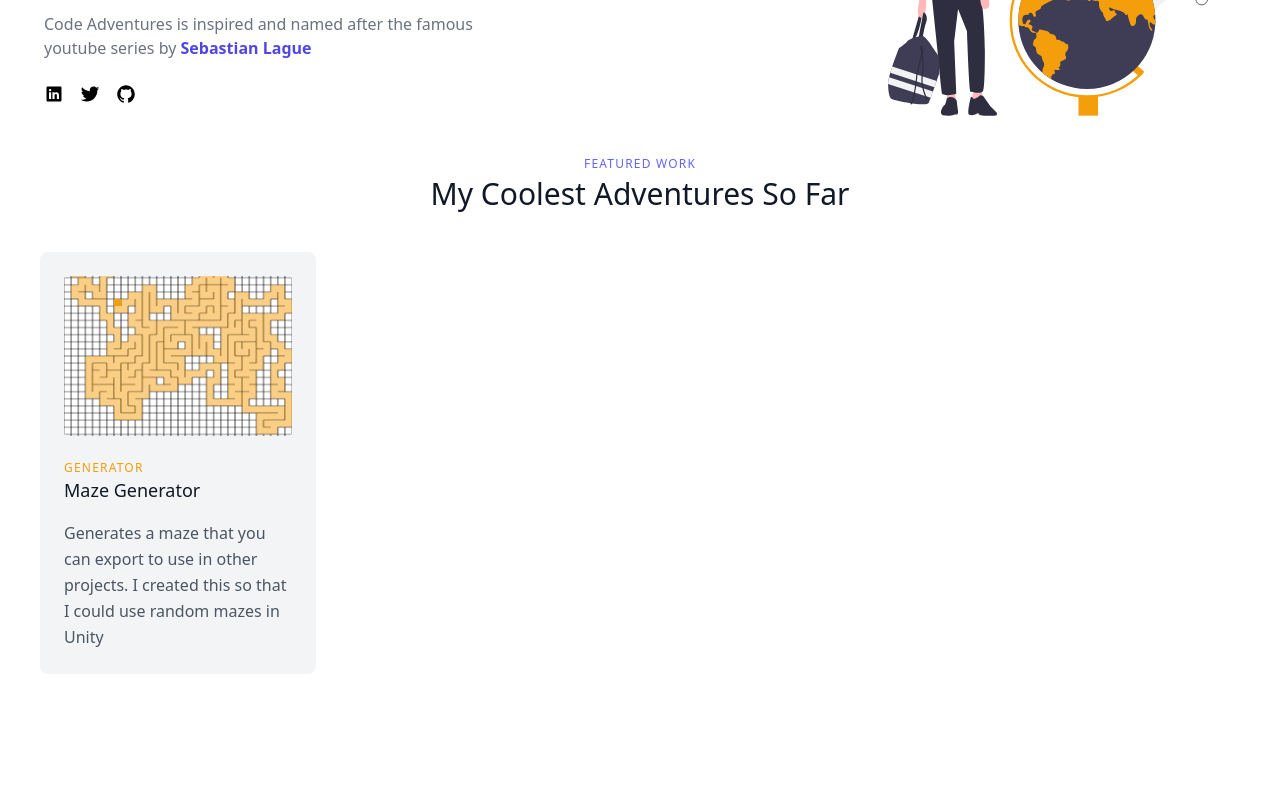
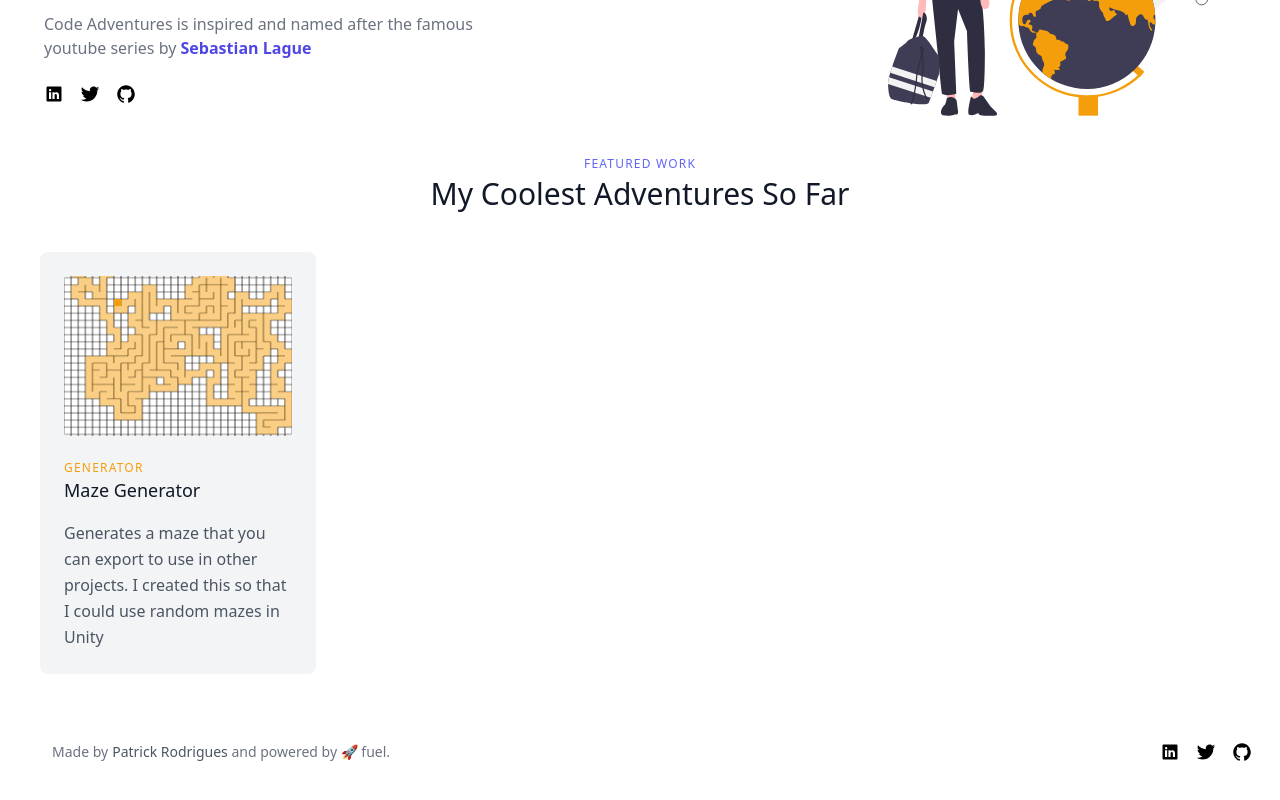
Before and after one commit to RodPaDev/code-adventures, a React (Create React App) app: page / in a window 1280 px wide. Shown: the part 264-1064 px from the top of the page. Before the commit the page ends 966 px from the top, so only its background shows below. Built offline with nearby package versions, Linux system fonts and the light colour scheme.

Commit message:
add footer to website

```diff
--- a/src/App.js
+++ b/src/App.js
@@ -2,6 +2,7 @@ import Navigation from '@components/Navigation'
 import PropTypes from 'prop-types'
 import { withRouter } from 'react-router'
 import { renderRoutes } from 'react-router-config'
+import Footer from './components/Shared/Footer'
 
 function App({ route }) {
   return (
@@ -12,6 +13,7 @@ function App({ route }) {
           {renderRoutes(route.routes)}
         </div>
       </section>
+      <Footer />
     </div>
   )
 }
```
